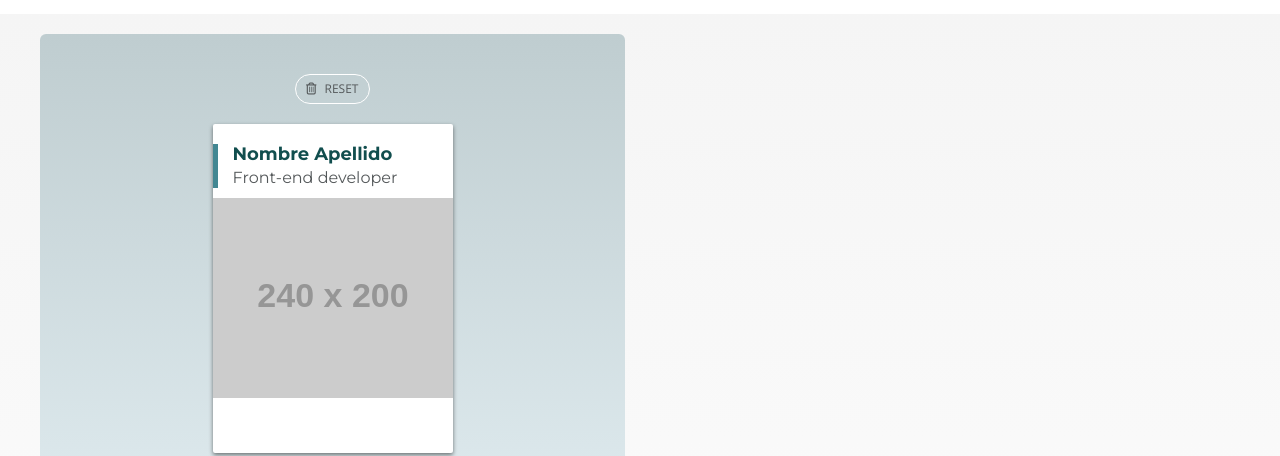
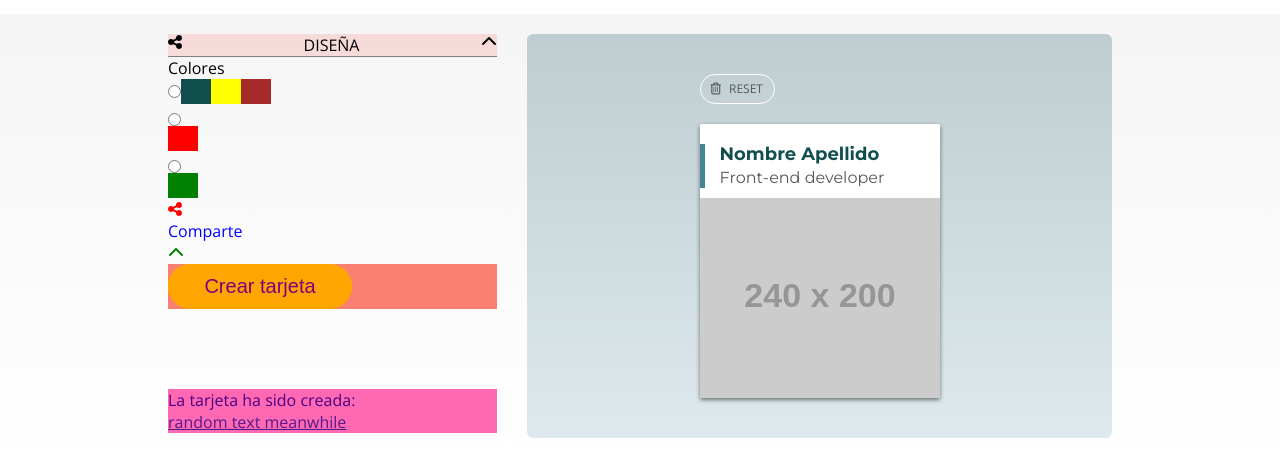
Before and after one commit to Adalab/project-promo-o-module-2-team-1, a website: page src/html/profile-cards.html in a window 1280 px wide. Shown: the part 97-553 px from the top of the page. Drawn offline with nearby package versions, Linux system fonts and the light colour scheme; files that its build step writes are made by us from their sources; placeholder pictures from the web are drawn by us; files whose address does not match are found by name.

Commit message:
update form html structure and css styles

```diff
--- a/src/html/partials/form-card.html
+++ b/src/html/partials/form-card.html
@@ -1,5 +1,6 @@
 <!-- cards html structure -->
 <section class="cards">
+    <div class="cards__container">
         <a class="cards__button--reset" href="#" title="Reset"><i class="far fa-trash-alt"></i>Reset</a>
         <article class="cards__article">
             <h1 class="cards__title">Nombre Apellido</h1>
@@ -20,4 +21,5 @@
                 </li>
             </ul>
         </article>
+    </div>
 </section>
--- a/src/html/profile-cards.html
+++ b/src/html/profile-cards.html
@@ -10,6 +10,7 @@
     <link rel="stylesheet" href="https://fonts.googleapis.com/css2?family=Merriweather:wght@900&family=Montserrat:wght@400;700&family=Open+Sans:wght@400;600&display=swap" />
     <link rel="stylesheet" href="./assets/css/main.css" />
     <script src="https://kit.fontawesome.com/7879d2c79d.js" crossorigin="anonymous"></script>
+    <link rel="icon" href="./assets/images/favicon.png" />
 </head>
 
 <body>
@@ -18,9 +19,10 @@
     <section class="profile-cards">
         <form class="form" action="">
             <include src="./partials/form-card.html"></include>
-            <include src="./partials/form-design.html"></include>
-            <include src="./partials/form-share.html"></include>
-            <include src="./partials/form-design.html"></include>
+            <div class="form__fieldsets">
+                <include src="./partials/form-design.html"></include>
+                <include src="./partials/form-share.html"></include>
+            </div>
         </form>
     </section>
     <include src="./partials/footer.html"></include>
--- a/src/scss/layout/_form-card.scss
+++ b/src/scss/layout/_form-card.scss
@@ -2,17 +2,24 @@
 .cards {
     // linear gradient style
     background: linear-gradient(#bfcdd0, #dde9ed);
+    padding: 40px 0;
     display: flex;
-    flex-direction: column;
-    padding: 40px;
+    justify-content: center;
+    align-items: center;
     @include tablet {
+        width: 50%;
         border-radius: 6px;
-        width: 330px;
-        display: flex;
+        margin-left: 30px;
     }
     @include desktop {
         width: 585px;
-        align-items: center;
+    }
+    &__container {
+        display: flex;
+        flex-direction: column;
+        line-height: 0;
+        @include tablet {}
+        @include desktop {}
     }
     &__button {
         &--reset {
@@ -35,7 +42,6 @@
     }
     &__article {
         width: 240px;
-        min-height: 329px;
         background-color: $color-light;
         margin-top: 20px;
         border-radius: 2px;
--- a/src/scss/main.scss
+++ b/src/scss/main.scss
@@ -3,9 +3,9 @@
 @import 'components/code';
 @import 'layout/header';
 @import 'layout/main';
+@import 'layout/form-card';
 @import 'layout/form-design';
 @import 'layout/form-share';
-@import 'layout/form-card';
 @import 'layout/footer';
 @import 'pages/index';
 @import 'pages/profile-cards';
--- a/src/scss/pages/_profile-cards.scss
+++ b/src/scss/pages/_profile-cards.scss
@@ -13,5 +13,22 @@ body {
 }
 
 .form {
-    width: 100%;
+    @include tablet {
+        display: flex;
+        flex-direction: row-reverse;
+    }
+    @include desktop {
+        width: 944px;
+        margin: 0 auto;
+    }
+    &__fieldsets {
+        margin: 30px 20px;
+        @include tablet {
+            width: 50%;
+            margin: 0;
+        }
+        @include desktop {
+            width: 329px;
+        }
+    }
 }
```
Also changed, not shown: src/html/index.html (+1 -0 lines), src/images/favicon.png (added). Lines whose indentation alone changed are shown as unchanged.
